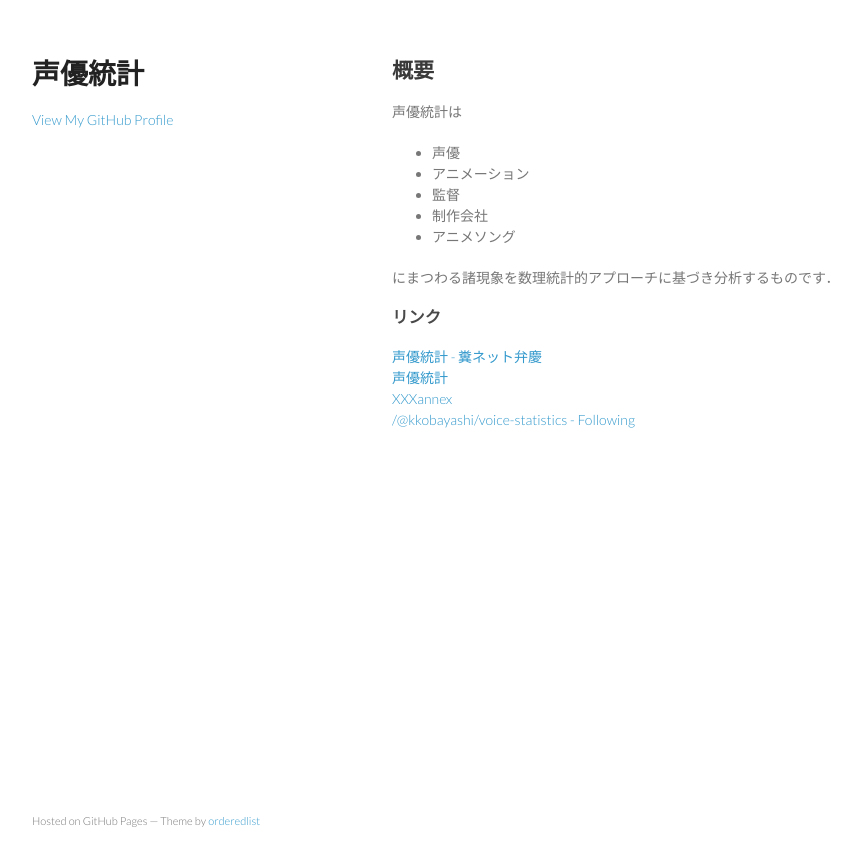
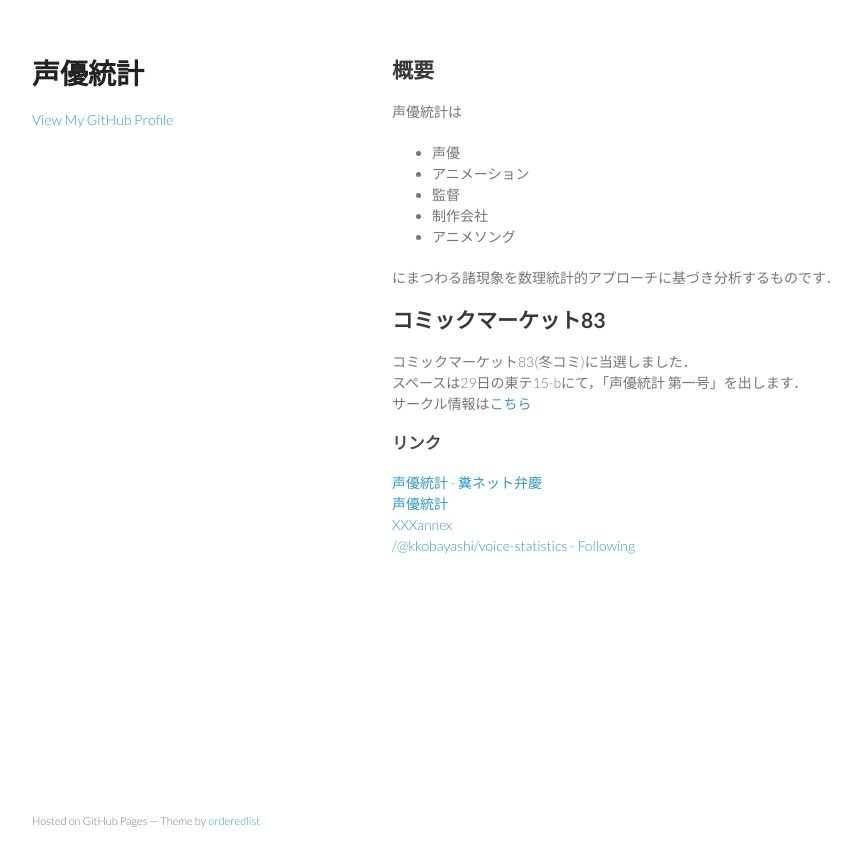
Before and after one commit to voice-statistics/voice-statistics.github.com, a Jekyll site: the page built from index.md, in a window 1280 px wide. Shown: the top 866 px of the page, without its empty margins (178-1039 px from the left). Built offline with Jekyll 4.4.1, drawn with Linux system fonts in a browser that asks for light colours.

Commit message:
コミケ情報を追加

```diff
--- a/index.md
+++ b/index.md
@@ -14,6 +14,11 @@
 
 にまつわる諸現象を数理統計的アプローチに基づき分析するものです．
 
+## コミックマーケット83
+コミックマーケット83(冬コミ)に当選しました．
+スペースは29日の東テ15-bにて，「声優統計 第一号」を出します．
+サークル情報は[こちら](https://webcatalog.circle.ms/Circle/83/W0105331)
+
 ### リンク
 [声優統計 - 糞ネット弁慶](http://d.hatena.ne.jp/repose/searchdiary?word=%2A%5B%C0%BC%CD%A5%C5%FD%B7%D7%5D)
 [声優統計](http://voice-statistics.hatenablog.jp/)
```
